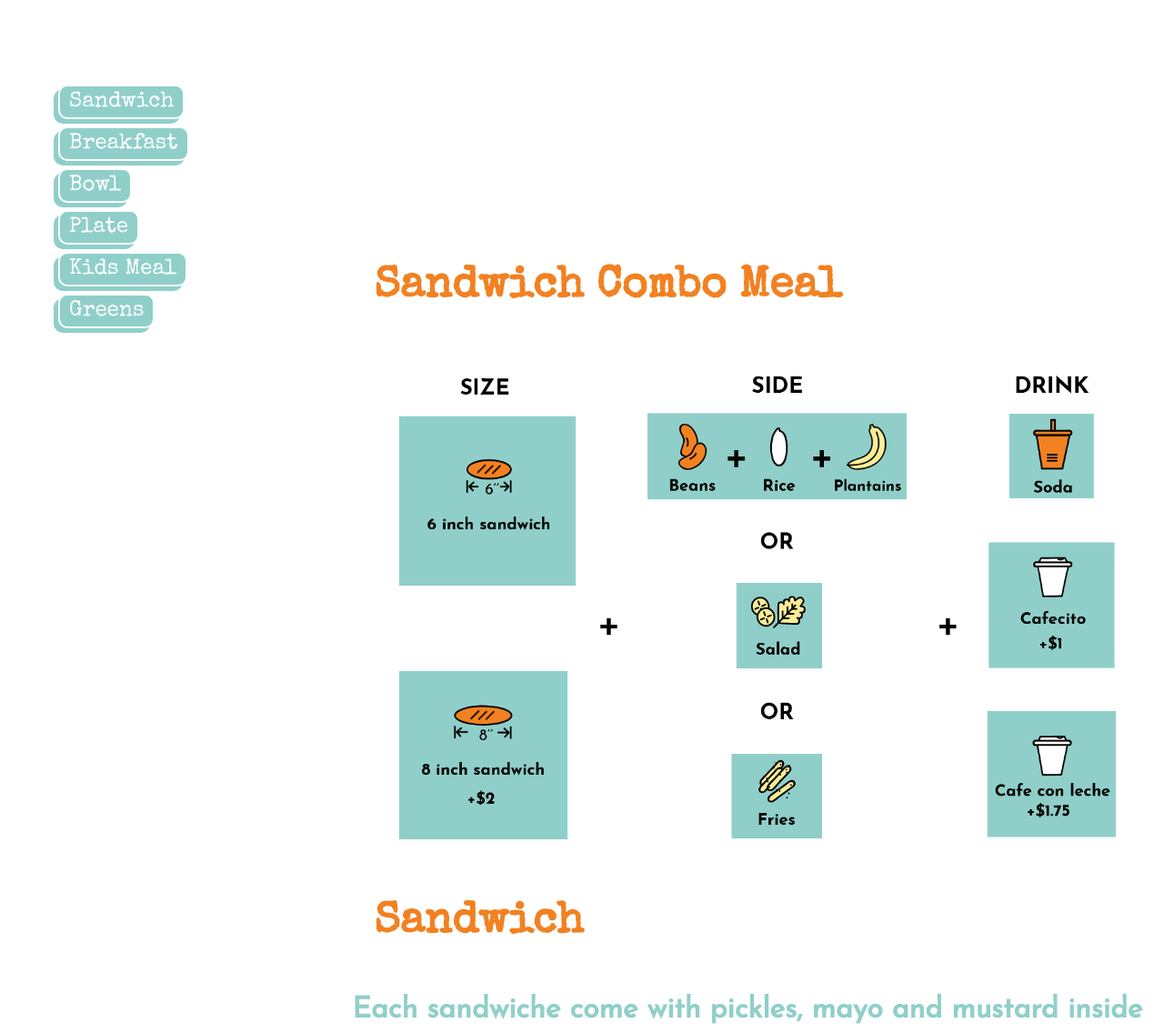
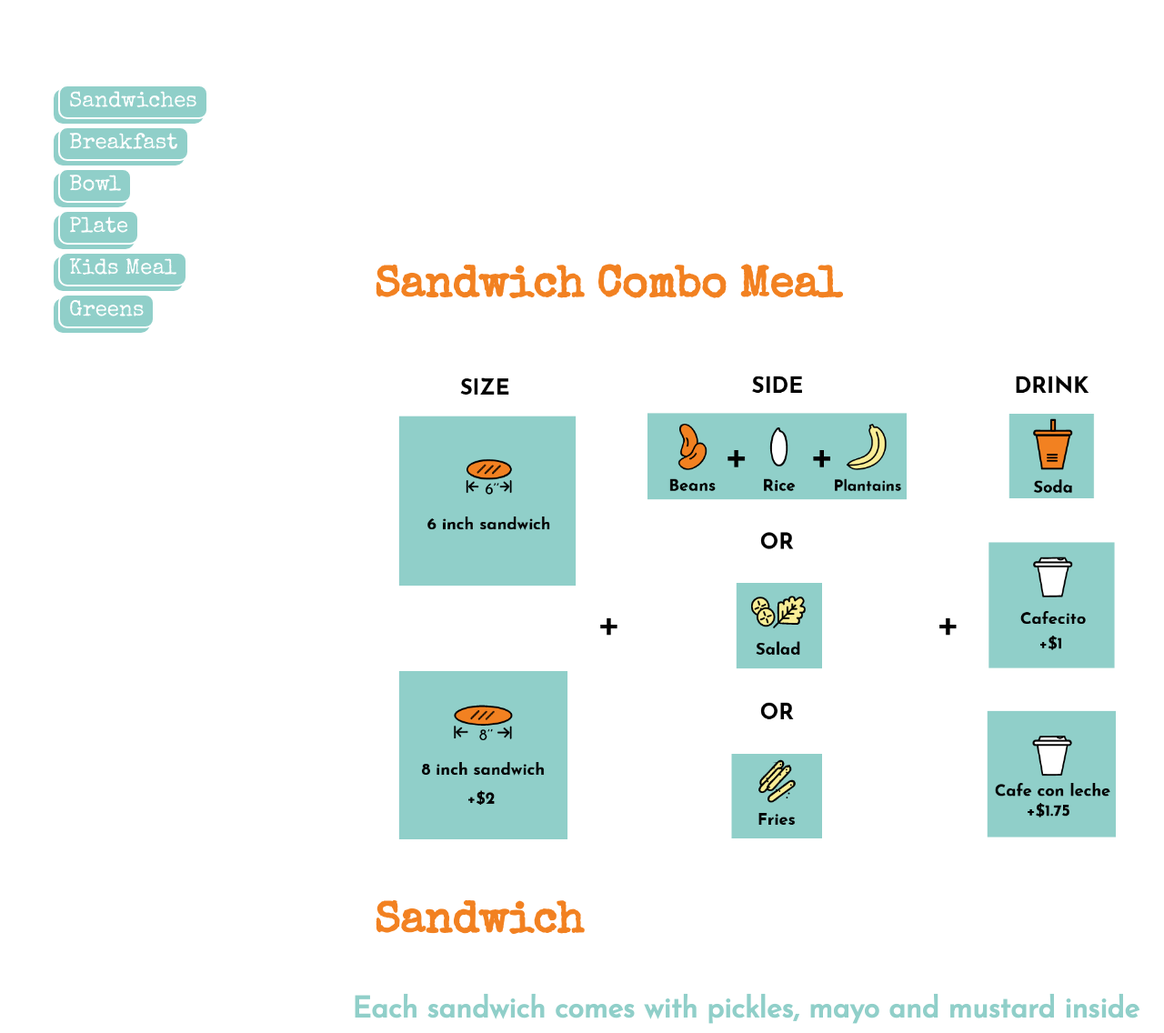
Before and after one commit to dixuux/dixuux.github.io, a plain HTML site: page pages/menu.html in a window 1280 px wide. Shown: the part 164-1300 px from the top of the page at 91% size. Drawn offline with nearby package versions, Linux system fonts and the light colour scheme.

Commit message:
Update
Updated images and some text

```diff
--- a/pages/menu.html
+++ b/pages/menu.html
@@ -8,10 +8,10 @@
 	x    xx    xx | xxx |   xx\   xx / xxx|    xxx |
 	x    xxx    x | xxx |    xx\ xx /  xxx|    xxx |
 	x    xxxx   x | xxx |     xxxx /   xxx|    xxx |
-	x    xxx    x | xxx |    xx /xx\   xxx \___xxx |
-	x    xx    xx | xxx |   xx /  xx\   xxxxxxxxx /
-	x________xxxx | xxx |  xx /    xx\    xxxxx  /
-	\___________ \| \__\|  \_\      \_\   \____\
+	x    xxx    x | xxx |    xx /xx\   xxx|    xxx |
+	x    xx    xx | xxx |   xx /  xx\  xxxx____xxx |
+	x________xxxx | xxx |  xx /    xx\ xxxxxxxxxxx |
+	\___________ \| \__\|  \_\      \_\\__________\|
 	 _____________________________________________
 	|                                             |\
 	|               GD66 Web Design 2             | |
@@ -55,7 +55,7 @@
 
 				<ul class="menu-nav" id="my_menu_nav" style="display:none;">
 
-					<li class="menu-button" id="sandwich_button"><a href="menu.html#combo_section">Sandwich</a></li>
+					<li class="menu-button" id="sandwich_button"><a href="menu.html#combo_section">Sandwiches</a></li>
 					<li class="menu-button" id="breakfast_button"><a href="menu.html#breakfast_section">Breakfast</a></li>
 					<li class="menu-button" id="bowl_button"><a href="menu.html#bowl_section">Bowl</a></li>
 					<li class="menu-button" id="plate_button"><a href="menu.html#plate_section">Plate</a></li>
@@ -66,7 +66,7 @@
 			</div>
 					<ul class="menu-nav fade-in" id="my_menu_nav_2">
 
-					<li class="menu-button" id="sandwich_button_2"><a href="menu.html#combo_section">Sandwich</a></li>
+					<li class="menu-button" id="sandwich_button_2"><a href="menu.html#combo_section">Sandwiches</a></li>
 					<li class="menu-button" id="breakfast_button_2"><a href="menu.html#breakfast_section">Breakfast</a></li>
 					<li class="menu-button" id="bowl_button_2"><a href="menu.html#bowl_section">Bowl</a></li>
 					<li class="menu-button" id="plate_button_2"><a href="menu.html#plate_section">Plate</a></li>
@@ -94,7 +94,7 @@
 
 	 	<section class="menu-section" id="sandwich_section">
 	 		<h1 class="orange menu-heading">Sandwich</h1>
-	 		<h4 class= "teal banner-padding-medium"> Each sandwiche come with pickles, mayo and mustard inside </h4>
+	 		<h4 class= "teal banner-padding-medium"> Each sandwich comes with pickles, mayo and mustard inside </h4>
 	 		<h4 class= "grey banner-padding-small"> *Lettuce Wrap Option Available </h3>
 
 	 			 <div class="photo-grid banner-padding-medium">
```
Also changed, not shown: index.html (+4 -4 lines), pages/about.html (+4 -4 lines), img/Andre.jpg, 1 other file.
